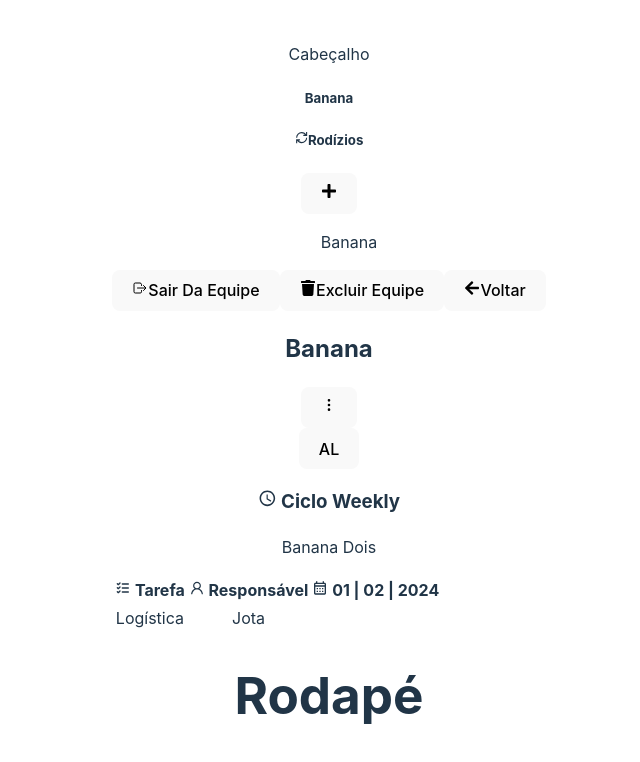
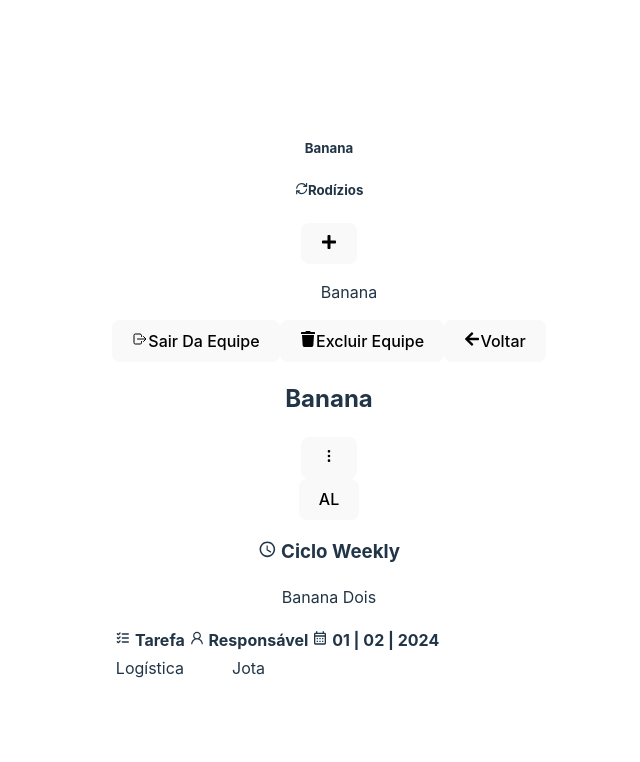
Before and after one commit to Redlintles/projeto-integrador, a React (Vite) app: page / in a window 1280 px wide. Shown: the top 762 px of the page, without its empty margins (311-951 px from the left). Built offline with nearby package versions, Linux system fonts and the light colour scheme.

Commit message:
Removido texto de teste em header e footer

```diff
--- a/src/components/Footer.tsx
+++ b/src/components/Footer.tsx
@@ -1,7 +1,3 @@
 export default function Footer() {
-  return (
-    <footer>
-      <h1>Rodapé</h1>
-    </footer>
-  )
+  return <footer></footer>;
 }
--- a/src/components/Header.tsx
+++ b/src/components/Header.tsx
@@ -1,5 +1,3 @@
 export default function Header() {
-  return (
-    <header>Cabeçalho</header>
-  )
+  return <header></header>;
 }
```
